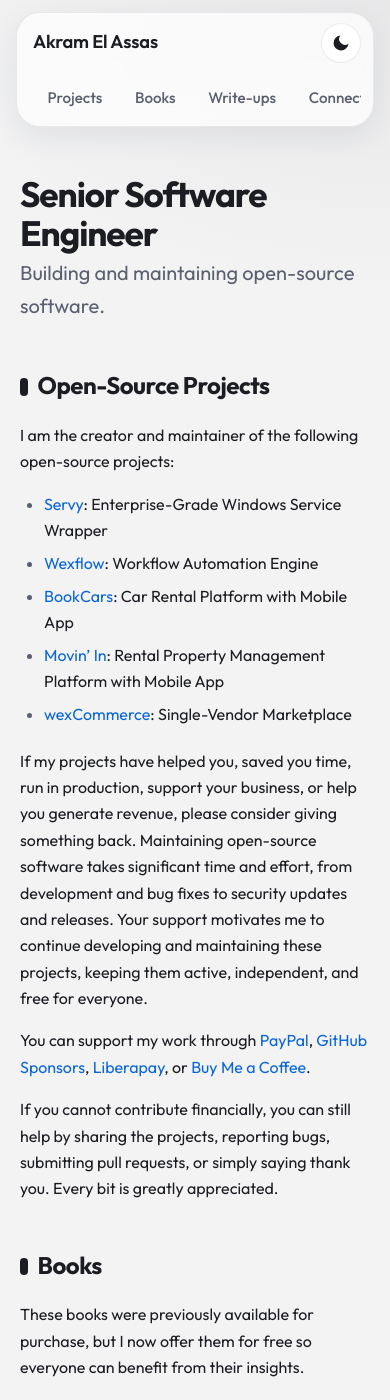
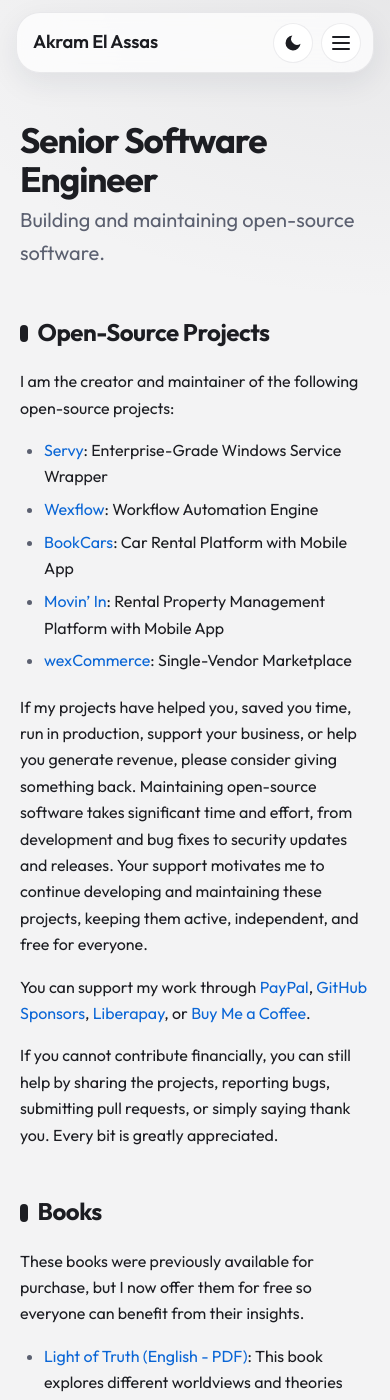
Before and after one commit to aelassas/aelassas.github.io, a Jekyll site: the page built from README.md, in a window 390 px wide and 1400 px high. Built offline with Jekyll 4.4.1, drawn with Linux system fonts in a browser that asks for light colours; our own code applies the rules of GitHub Pages for plain Markdown files.

Commit message:
feat: use hamburger menu for header on mobile

```diff
--- a/_includes/head-custom.html
+++ b/_includes/head-custom.html
@@ -6,6 +6,7 @@
     var theme = 'light';
     try { if (localStorage.getItem('theme') === 'dark') theme = 'dark'; } catch (e) { /* storage unavailable */ }
     document.documentElement.setAttribute('data-theme', theme);
+    document.documentElement.classList.add('js');
     if (theme === 'dark') document.querySelector('meta[name="theme-color"]').setAttribute('content', '#0b0b0e');
   })();
 </script>
--- a/_includes/header.html
+++ b/_includes/header.html
@@ -1,7 +1,7 @@
 <header class="site-header">
   <div class="site-header__inner">
     <a class="brand" href="{{ '/' | relative_url }}">Akram El Assas</a>
-    <nav class="site-nav" aria-label="Primary">
+    <nav class="site-nav" id="site-nav" aria-label="Primary">
       <a href="#open-source-projects">Projects</a>
       <a href="#books">Books</a>
       <a href="#write-ups">Write-ups</a>
@@ -12,5 +12,10 @@
       <svg class="icon icon-moon" viewBox="0 0 24 24" width="20" height="20" aria-hidden="true" focusable="false"><path fill="currentColor" d="M21 12.79A9 9 0 1 1 11.21 3a7 7 0 0 0 9.79 9.79z"/></svg>
       <svg class="icon icon-sun" viewBox="0 0 24 24" width="20" height="20" aria-hidden="true" focusable="false"><path fill="currentColor" d="M12 7a5 5 0 1 0 0 10 5 5 0 0 0 0-10zm0-5a1 1 0 0 1 1 1v1.5a1 1 0 1 1-2 0V3a1 1 0 0 1 1-1zm0 17.5a1 1 0 0 1 1 1V21a1 1 0 1 1-2 0v-1.5a1 1 0 0 1 1-1zM2 12a1 1 0 0 1 1-1h1.5a1 1 0 1 1 0 2H3a1 1 0 0 1-1-1zm17.5 0a1 1 0 0 1 1-1H22a1 1 0 1 1 0 2h-1.5a1 1 0 0 1-1-1zM5.64 5.64a1 1 0 0 1 1.41 0l1.06 1.06a1 1 0 0 1-1.41 1.41L5.64 7.05a1 1 0 0 1 0-1.41zm10.25 10.25a1 1 0 0 1 1.41 0l1.06 1.06a1 1 0 0 1-1.41 1.41l-1.06-1.06a1 1 0 0 1 0-1.41zM5.64 18.36a1 1 0 0 1 0-1.41l1.06-1.06a1 1 0 1 1 1.41 1.41l-1.06 1.06a1 1 0 0 1-1.41 0zM15.89 8.11a1 1 0 0 1 0-1.41l1.06-1.06a1 1 0 1 1 1.41 1.41l-1.06 1.06a1 1 0 0 1-1.41 0z"/></svg>
     </button>
+    <button type="button" class="menu-toggle" id="menu-toggle" aria-label="Open menu" aria-expanded="false" aria-controls="site-nav">
+      <span class="menu-toggle__bar"></span>
+      <span class="menu-toggle__bar"></span>
+      <span class="menu-toggle__bar"></span>
+    </button>
   </div>
 </header>
--- a/assets/css/style.css
+++ b/assets/css/style.css
@@ -198,7 +198,8 @@ a:hover {
   text-decoration: none;
 }
 
-.theme-toggle {
+.theme-toggle,
+.menu-toggle {
   flex: none;
   display: inline-flex;
   align-items: center;
@@ -214,8 +215,36 @@ a:hover {
   transition: background-color 0.2s var(--ease);
 }
 
-.theme-toggle:hover {
+.theme-toggle:hover,
+.menu-toggle:hover {
   background: var(--glass-border);
+}
+
+.menu-toggle {
+  display: none;
+  flex-direction: column;
+  gap: 4px;
+}
+
+.menu-toggle__bar {
+  display: block;
+  width: 18px;
+  height: 2px;
+  border-radius: 2px;
+  background: currentColor;
+  transition: transform 0.25s var(--ease), opacity 0.2s var(--ease);
+}
+
+.menu-toggle[aria-expanded="true"] .menu-toggle__bar:nth-child(1) {
+  transform: translateY(6px) rotate(45deg);
+}
+
+.menu-toggle[aria-expanded="true"] .menu-toggle__bar:nth-child(2) {
+  opacity: 0;
+}
+
+.menu-toggle[aria-expanded="true"] .menu-toggle__bar:nth-child(3) {
+  transform: translateY(-6px) rotate(-45deg);
 }
 
 .theme-toggle .icon-sun,
@@ -346,6 +375,7 @@ main > :nth-child(n+6) { animation-delay: 0.15s; }
 
   .site-header__inner {
     flex-wrap: wrap;
+    gap: 0.5rem;
     border-radius: var(--radius);
     padding: 0.6rem 0.75rem 0.6rem 1rem;
   }
@@ -358,6 +388,31 @@ main > :nth-child(n+6) { animation-delay: 0.15s; }
     order: 3;
     flex: 0 0 100%;
     margin-left: 0;
+  }
+
+  .js .menu-toggle {
+    display: inline-flex;
+  }
+
+  /* Collapsible menu only when JavaScript is available */
+  .js .site-nav {
+    display: none;
+    flex-direction: column;
+    gap: 0;
+    padding-top: 0.5rem;
+    margin-top: 0.25rem;
+    border-top: 1px solid var(--glass-border);
+    overflow: visible;
+  }
+
+  .js .site-nav.is-open {
+    display: flex;
+  }
+
+  .js .site-nav a {
+    padding: 0.7rem 0.9rem;
+    font-size: 1rem;
+    border-radius: var(--radius-sm);
   }
 
   .container {
--- a/assets/js/theme-toggle.js
+++ b/assets/js/theme-toggle.js
@@ -1,22 +1,56 @@
 (function () {
   var root = document.documentElement;
-  var button = document.getElementById('theme-toggle');
-  if (!button) return;
 
-  function sync() {
+  var themeButton = document.getElementById('theme-toggle');
+  if (themeButton) {
+    var syncTheme = function () {
       var dark = root.getAttribute('data-theme') === 'dark';
       var meta = document.querySelector('meta[name="theme-color"]');
       if (meta) meta.setAttribute('content', dark ? '#0b0b0e' : '#f3f3f4');
-    button.setAttribute('aria-pressed', String(dark));
-    button.setAttribute('aria-label', dark ? 'Switch to light theme' : 'Switch to dark theme');
-  }
+      themeButton.setAttribute('aria-pressed', String(dark));
+      themeButton.setAttribute('aria-label', dark ? 'Switch to light theme' : 'Switch to dark theme');
+    };
 
-  button.addEventListener('click', function () {
+    themeButton.addEventListener('click', function () {
       var next = root.getAttribute('data-theme') === 'dark' ? 'light' : 'dark';
       root.setAttribute('data-theme', next);
       try { localStorage.setItem('theme', next); } catch (e) { /* storage unavailable */ }
-    sync();
+      syncTheme();
     });
 
-  sync();
+    syncTheme();
+  }
+
+  var menuButton = document.getElementById('menu-toggle');
+  var nav = document.getElementById('site-nav');
+  if (menuButton && nav) {
+    var setMenu = function (open) {
+      nav.classList.toggle('is-open', open);
+      menuButton.setAttribute('aria-expanded', String(open));
+      menuButton.setAttribute('aria-label', open ? 'Close menu' : 'Open menu');
+    };
+
+    menuButton.addEventListener('click', function () {
+      setMenu(menuButton.getAttribute('aria-expanded') !== 'true');
+    });
+
+    nav.addEventListener('click', function (e) {
+      if (e.target.closest('a')) setMenu(false);
+    });
+
+    document.addEventListener('keydown', function (e) {
+      if (e.key === 'Escape' && menuButton.getAttribute('aria-expanded') === 'true') {
+        setMenu(false);
+        menuButton.focus();
+      }
+    });
+
+    document.addEventListener('click', function (e) {
+      if (!e.target.closest('.site-header__inner')) setMenu(false);
+    });
+
+    window.matchMedia('(min-width: 641px)').addEventListener('change', function (e) {
+      if (e.matches) setMenu(false);
+    });
+  }
 })();
```
Lines whose indentation alone changed are shown as unchanged.
